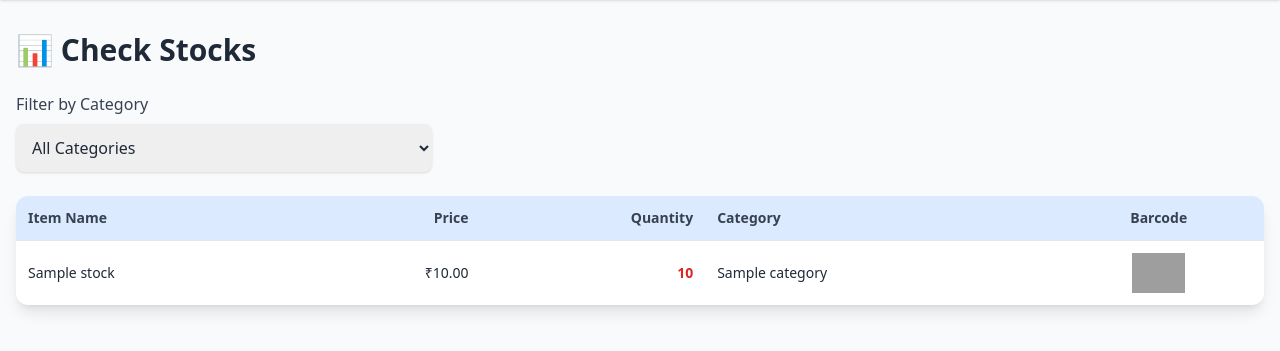
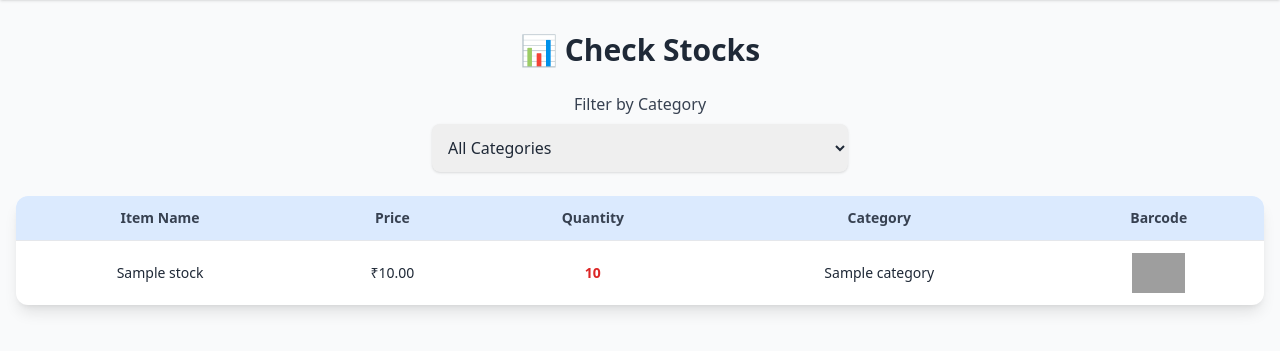
Before and after one commit to charannk007/billing, a Flask app: page /check_stocks in a window 1280 px wide. Shown: the part 60-411 px from the top of the page. Run offline with Flask 3, Linux system fonts and the light colour scheme; the visitor is signed in with stand-in values (Sample User, id 1); tables that the repository leaves empty hold one stand-in row (values such as "Sample post"); some libraries are stand-ins or nearby versions; grey boxes are pictures that could not be loaded.

Commit message:
Update check_stocks.html

```diff
--- a/templates/check_stocks.html
+++ b/templates/check_stocks.html
@@ -4,16 +4,14 @@
     <meta charset="UTF-8" />
     <meta name="viewport" content="width=device-width, initial-scale=1.0" />
     <title>Check Stocks</title>
-
     <script src="https://cdn.tailwindcss.com"></script>
-    <link href="{{ url_for('static', filename='css/styles.css') }}" rel="stylesheet" />
     <link rel="icon" href="{{ url_for('static', filename='favicon.ico') }}">
-
     <script>
         async function filterStocks() {
             const categoryId = document.getElementById('category_id').value;
             const csrfToken = document.querySelector('meta[name="csrf-token"]')?.getAttribute('content');
 
+            try {
                 const response = await fetch('/filter_stocks', {
                     method: 'POST',
                     headers: {
@@ -23,8 +21,10 @@
                     body: `category_id=${encodeURIComponent(categoryId)}`
                 });
 
+                if (!response.ok) throw new Error('Network response was not ok');
+
                 const data = await response.json();
-            const tableBody = document.getElementById('stocks-table').getElementsByTagName('tbody')[0];
+                const tableBody = document.getElementById('stocks-table-body');
                 tableBody.innerHTML = '';
 
                 if (data.stocks.length === 0) {
@@ -40,24 +40,34 @@
                     const row = tableBody.insertRow();
                     row.className = 'hover:bg-gray-100 transition';
 
-                row.insertCell(0).textContent = stock[1];
+                    const nameCell = row.insertCell(0);
+                    nameCell.className = 'p-3 text-center';
+                    nameCell.textContent = stock[1];
 
-                row.insertCell(1).innerHTML = `<div class="text-right">₹${stock[2]}</div>`;
+                    const priceCell = row.insertCell(1);
+                    priceCell.className = 'p-3 text-center';
+                    priceCell.innerHTML = `₹${stock[2]}`;
 
                     const quantityCell = row.insertCell(2);
-                quantityCell.className = `text-right ${parseInt(stock[3]) < 100 ? 'text-red-600 font-semibold' : ''}`;
+                    quantityCell.className = `p-3 text-center ${parseInt(stock[3]) < 100 ? 'text-red-600 font-semibold' : ''}`;
                     quantityCell.textContent = stock[3];
 
-                row.insertCell(3).textContent = stock[4];
+                    const categoryCell = row.insertCell(3);
+                    categoryCell.className = 'p-3 text-center';
+                    categoryCell.textContent = stock[4];
 
                     const imgCell = row.insertCell(4);
+                    imgCell.className = 'p-3 text-center';
                     imgCell.innerHTML = `<img src="/static/${stock[5]}" alt="Barcode" class="h-10 mx-auto" loading="lazy">`;
                 });
+            } catch (error) {
+                console.error('Error filtering stocks:', error);
+                alert('An error occurred while filtering stocks. Please try again.');
+            }
         }
     </script>
 </head>
 <body class="bg-gray-50 text-gray-800 font-sans">
-
     <!-- Navbar -->
     <nav class="bg-blue-600 text-white p-4 shadow">
         <div class="container mx-auto flex justify-between items-center">
@@ -71,55 +81,48 @@
 
     <!-- Main Content -->
     <div class="container mx-auto px-4 py-8">
-        <h2 class="text-3xl font-bold mb-6">📊 Check Stocks</h2>
+        <h2 class="text-3xl font-bold mb-6 text-center">📊 Check Stocks</h2>
 
         <!-- Category Filter -->
-        <div class="mb-6">
-            <label for="category_id" class="block text-gray-700 font-medium mb-2">Filter by Category</label>
-            <select id="category_id" name="category_id" onchange="filterStocks()" class="w-full md:w-1/3 border-gray-300 p-3 rounded-lg shadow focus:ring focus:border-blue-400">
+        <div class="mb-6 flex justify-center">
+            <div class="w-full md:w-1/3">
+                <label for="category_id" class="block text-gray-700 font-medium mb-2 text-center">Filter by Category</label>
+                <select id="category_id" name="category_id" onchange="filterStocks()" class="w-full border-gray-300 p-3 rounded-lg shadow focus:ring focus:border-blue-400">
                     <option value="">All Categories</option>
                     {% for category in categories %}
                         <option value="{{ category[0] }}">{{ category[1] }}</option>
                     {% endfor %}
                 </select>
             </div>
+        </div>
 
         <!-- Stocks Table -->
         <div class="overflow-x-auto bg-white rounded-xl shadow-lg">
-    <table id="stocks-table" class="w-full min-w-[800px] text-sm text-left border-collapse">
+            <table id="stocks-table" class="w-full min-w-[800px] text-sm border-collapse">
                 <thead class="bg-blue-100 text-gray-700">
                     <tr>
-                <th class="p-3 font-semibold text-left">Item Name</th>
-                <th class="p-3 font-semibold text-right">Price</th>
-                <th class="p-3 font-semibold text-right">Quantity</th>
-                <th class="p-3 font-semibold text-left">Category</th>
+                        <th class="p-3 font-semibold text-center">Item Name</th>
+                        <th class="p-3 font-semibold text-center">Price</th>
+                        <th class="p-3 font-semibold text-center">Quantity</th>
+                        <th class="p-3 font-semibold text-center">Category</th>
                         <th class="p-3 font-semibold text-center">Barcode</th>
                     </tr>
                 </thead>
-            <tbody>
+                <tbody id="stocks-table-body">
                     {% for stock in stocks %}
                         <tr class="border-t hover:bg-gray-50 transition">
-            <td class="p-3 text-left">{{ stock[1] }}</td>
-            <td class="p-3 text-right">₹{{ stock[2] }}</td>
-            <td class="p-3 text-right {% if stock[3] < 100 %}text-red-600 font-semibold{% endif %}">
-                {{ stock[3] }}
-            </td>
-            <td class="p-3 text-left">
-                {{ stock[4] }}
-            </td>
+                            <td class="p-3 text-center">{{ stock[1] }}</td>
+                            <td class="p-3 text-center">₹{{ stock[2] }}</td>
+                            <td class="p-3 text-center {% if stock[3] < 100 %}text-red-600 font-semibold{% endif %}">{{ stock[3] }}</td>
+                            <td class="p-3 text-center">{{ stock[4] }}</td>
                             <td class="p-3 text-center">
-                <img src="{{ url_for('static', filename=stock[5]) }}" alt="Barcode" class="h-10 inline-block" loading="lazy">
+                                <img src="{{ url_for('static', filename=stock[5]) }}" alt="Barcode" class="h-10 mx-auto" loading="lazy">
                             </td>
                         </tr>
                     {% endfor %}
                 </tbody>
-
-
-
-
             </table>
         </div>
-
     </div>
 </body>
 </html>
```
Lines whose indentation alone changed are shown as unchanged.
